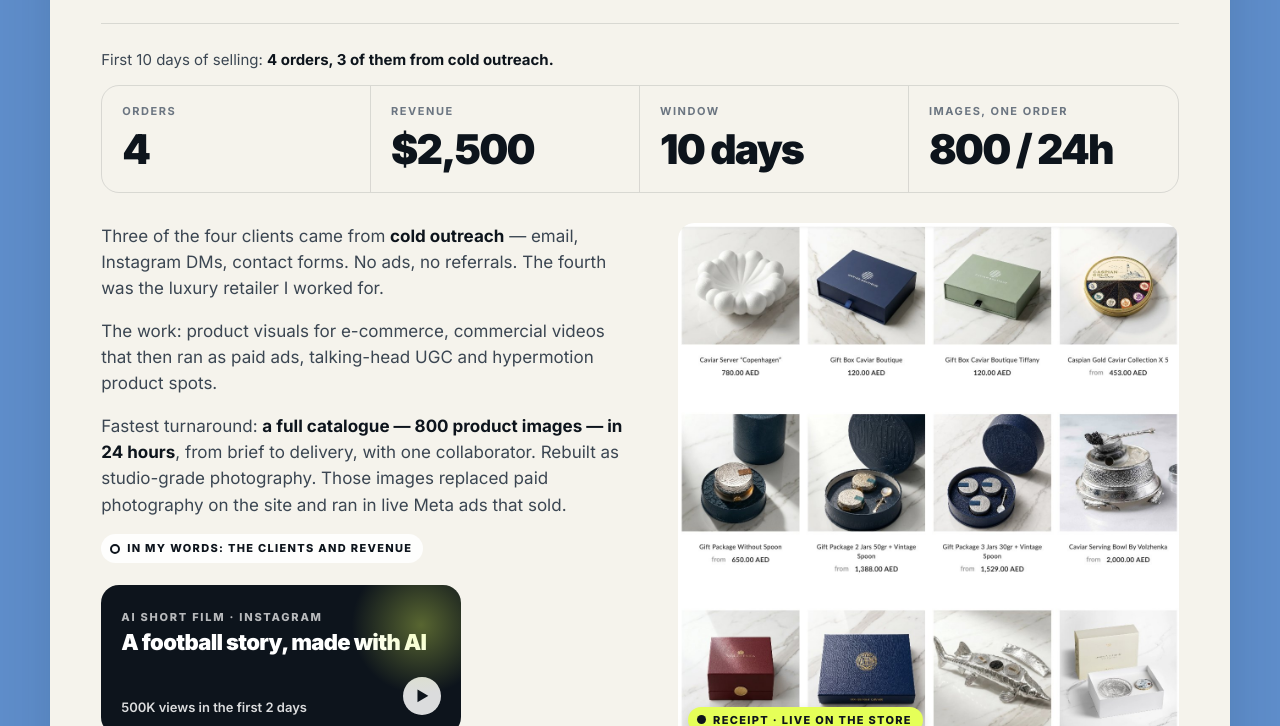
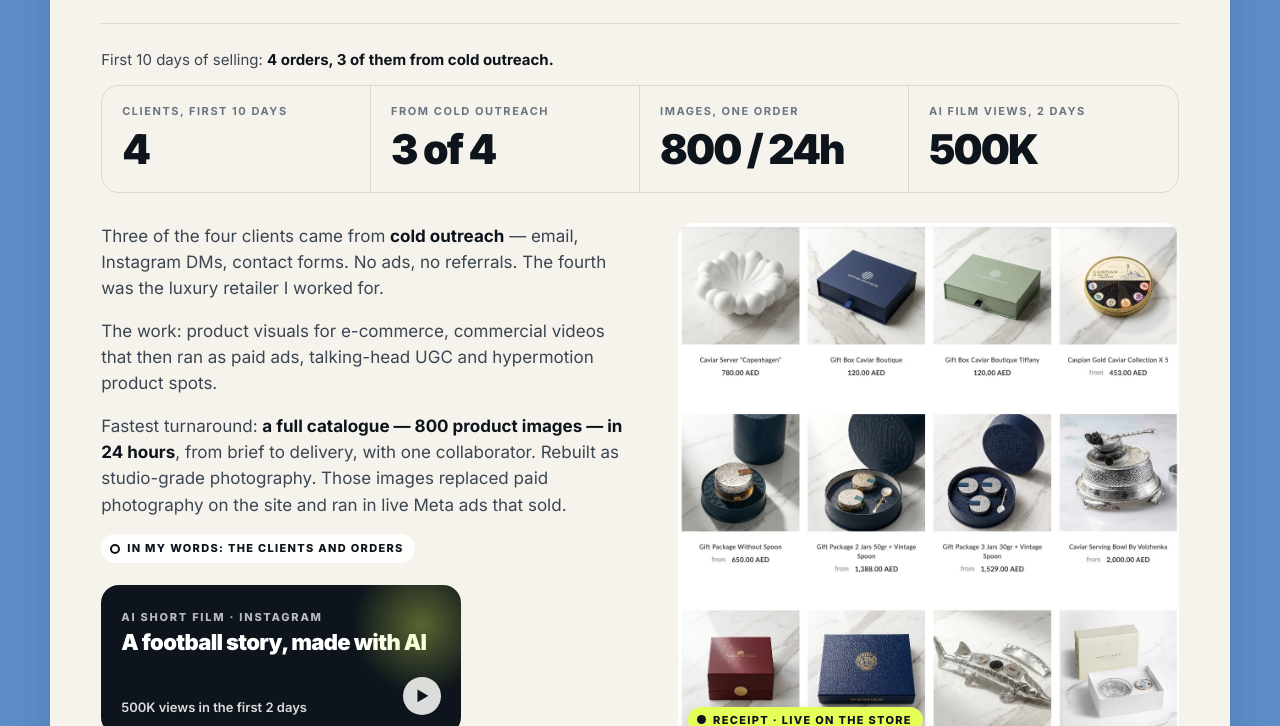
Before and after one commit to DaniyarUE/DaniyarUE.github.io, a plain HTML site: page index.html in a window 1280 px wide. Shown: the part 5162-5888 px from the top of the page. Drawn offline with Linux system fonts and the light colour scheme.

Commit message:
Space out claim tags; replace KADR revenue metric with cold-outreach and 500K-view metrics
Co-Authored-By: Claude Opus 5.5 <noreply@anthropic.com>
Claude-Session: https://claude.ai/code/session_01TKzbwCDnbUhbD1BJemUoiN

```diff
--- a/index.html
+++ b/index.html
@@ -149,7 +149,7 @@ h1.big .line:nth-child(2) span{animation-delay:.12s}
 .steps li::before{content:counter(s,decimal-leading-zero);position:absolute;left:0;top:14px;font-weight:900;font-size:13px;color:var(--ink);
   width:32px;height:22px;border-radius:6px;background:var(--lime);display:grid;place-items:center}
 .steps li b{color:var(--ink)}
-.claim-tag{margin:0 0 14px}
+.claim-tag{margin:0 0 14px;display:flex;flex-wrap:wrap;gap:10px}
 
 /* proof gallery */
 .proof{display:grid;gap:12px;grid-template-columns:1fr 1fr;align-content:start}
@@ -630,17 +630,17 @@ footer a{text-decoration:none;font-weight:700;color:#fff}
       </div>
       <p class="sub-head">First 10 days of selling: <b>4 orders, 3 of them from cold outreach.</b></p>
       <div class="metrics">
-        <div class="metric"><small>Orders</small><b>4</b></div>
-        <div class="metric"><small>Revenue</small><b>$2,500</b></div>
-        <div class="metric"><small>Window</small><b>10 days</b></div>
+        <div class="metric"><small>Clients, first 10 days</small><b>4</b></div>
+        <div class="metric"><small>From cold outreach</small><b>3 of 4</b></div>
         <div class="metric"><small>Images, one order</small><b>800 / 24h</b></div>
+        <div class="metric"><small>AI film views, 2 days</small><b>500K</b></div>
       </div>
       <div class="case-body">
         <div>
           <p>Three of the four clients came from <strong>cold outreach</strong> — email, Instagram DMs, contact forms. No ads, no referrals. The fourth was the luxury retailer I worked for.</p>
           <p>The work: product visuals for e-commerce, commercial videos that then ran as paid ads, talking-head UGC and hypermotion product spots.</p>
           <p>Fastest turnaround: <strong>a full catalogue — 800 product images — in 24 hours</strong>, from brief to delivery, with one collaborator. Rebuilt as studio-grade photography. Those images replaced paid photography on the site and ran in live Meta ads that sold.</p>
-          <p class="claim-tag"><span class="tag t-told">In my words: the clients and revenue</span></p>
+          <p class="claim-tag"><span class="tag t-told">In my words: the clients and orders</span></p>
           <div class="work-links">
             <a class="wl film" href="https://www.instagram.com/p/Da76n61MsOH/" target="_blank" rel="noopener">
               <div><small>AI short film · Instagram</small><b>A football story, made with AI</b></div>
```
